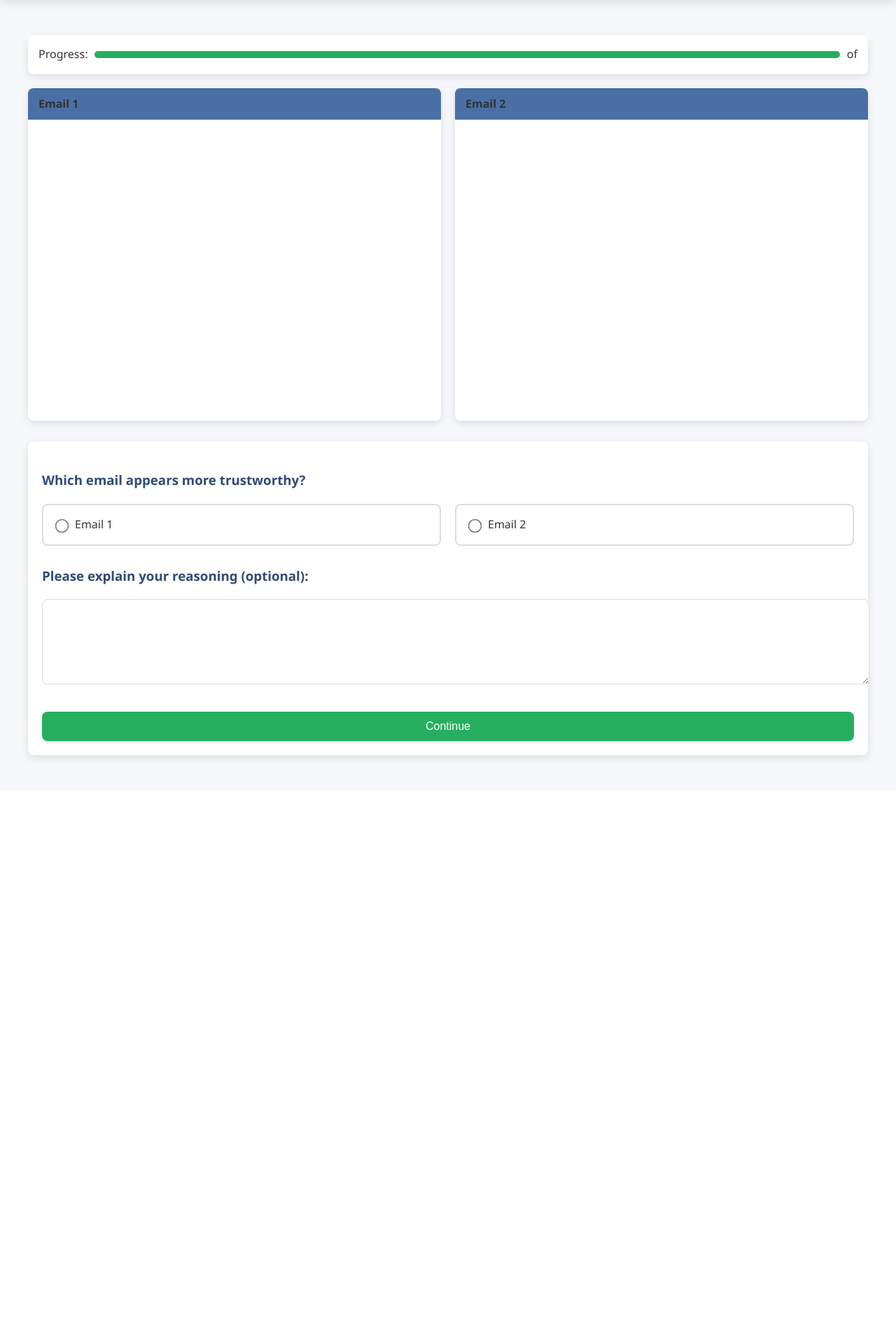
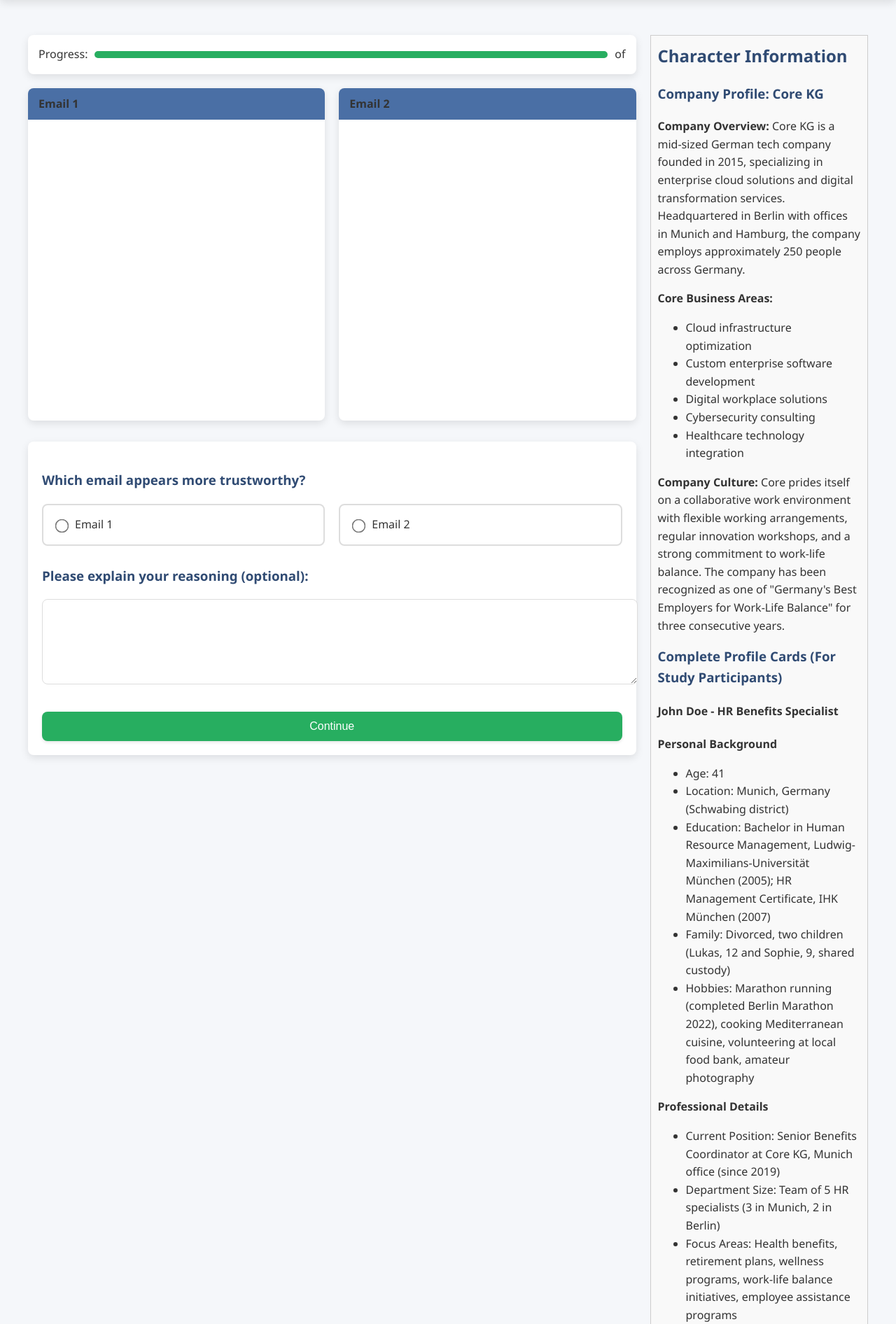
Before and after one commit to LOFWagner/Survey_Website_Comparison, a Flask app: template templates/survey.html in a window 1280 px wide. Shown: the part 101-1993 px from the top of the page at 70% size. Before the commit the page ends 1191 px from the top, so only its background shows below. Run offline with Flask 3, Linux system fonts and the light colour scheme; the template is opened without the code that fills it, so the values that code supplies are empty.

Commit message:
Add character in

```diff
--- a/templates/survey.html
+++ b/templates/survey.html
@@ -14,12 +14,28 @@
       return true;
     }
   </script>
+  <style>
+    .container {
+      display: flex;
+    }
+    .main-content {
+      flex: 3;
+    }
+    .character-info {
+      flex: 1;
+      margin-left: 20px;
+      border: 1px solid #ccc;
+      padding: 10px;
+      background-color: #f9f9f9;
+    }
+  </style>
 </head>
 <body>
   <header>
     <h1>Email Trustworthiness Survey</h1>
   </header>
   <div class="container">
+    <div class="main-content">
       <div class="progress">
         <span>Progress:</span>
         <div class="progress-bar">
@@ -83,5 +99,55 @@
         </form>
       </div>
     </div>
+    <div class="character-info">
+      <h2>Character Information</h2>
+      <h3>Company Profile: Core KG</h3>
+      <p><strong>Company Overview:</strong> Core KG is a mid-sized German tech company founded in 2015, specializing in enterprise cloud solutions and digital transformation services. Headquartered in Berlin with offices in Munich and Hamburg, the company employs approximately 250 people across Germany.</p>
+      <p><strong>Core Business Areas:</strong></p>
+      <ul>
+        <li>Cloud infrastructure optimization</li>
+        <li>Custom enterprise software development</li>
+        <li>Digital workplace solutions</li>
+        <li>Cybersecurity consulting</li>
+        <li>Healthcare technology integration</li>
+      </ul>
+      <p><strong>Company Culture:</strong> Core prides itself on a collaborative work environment with flexible working arrangements, regular innovation workshops, and a strong commitment to work-life balance. The company has been recognized as one of "Germany's Best Employers for Work-Life Balance" for three consecutive years.</p>
+      <h3>Complete Profile Cards (For Study Participants)</h3>
+      <h4>John Doe - HR Benefits Specialist</h4>
+      <p><strong>Personal Background</strong></p>
+      <ul>
+        <li>Age: 41</li>
+        <li>Location: Munich, Germany (Schwabing district)</li>
+        <li>Education: Bachelor in Human Resource Management, Ludwig-Maximilians-Universität München (2005); HR Management Certificate, IHK München (2007)</li>
+        <li>Family: Divorced, two children (Lukas, 12 and Sophie, 9, shared custody)</li>
+        <li>Hobbies: Marathon running (completed Berlin Marathon 2022), cooking Mediterranean cuisine, volunteering at local food bank, amateur photography</li>
+      </ul>
+      <p><strong>Professional Details</strong></p>
+      <ul>
+        <li>Current Position: Senior Benefits Coordinator at Core KG, Munich office (since 2019)</li>
+        <li>Department Size: Team of 5 HR specialists (3 in Munich, 2 in Berlin)</li>
+        <li>Focus Areas: Health benefits, retirement plans, wellness programs, work-life balance initiatives, employee assistance programs</li>
+        <li>Previous Experience: 8 years at AOK as Benefits Analyst, 3 years at Siemens as HR Assistant</li>
+        <li>Certifications: PHR (Professional in Human Resources), CEBS (Certified Employee Benefit Specialist), Mental Health First Aid Certification</li>
+        <li>Languages: German (native), English (proficient), Italian (conversational)</li>
+      </ul>
+      <p><strong>Current Projects</strong></p>
+      <ul>
+        <li>Implementing new mental health support program (MindWell Initiative with company MindBetterZ)</li>
+        <li>Coordinating annual benefits enrollment (deadline: November 15)</li>
+        <li>Developing employee wellness initiatives including fitness subsidies (Project name: WellSpring)</li>
+        <li>Creating comprehensive benefits information materials in both German and English</li>
+        <li>Organizing monthly wellness workshops (Internal Project name: Zen Cycle)</li>
+        <li>Negotiating improved family support benefits with providers</li>
+      </ul>
+      <p><strong>Professional Goals</strong></p>
+      <ul>
+        <li>Complete Advanced HR Analytics certification by year-end</li>
+        <li>Expand mental health resources for remote employees</li>
+        <li>Improve benefits enrollment participation by 15%</li>
+        <li>Develop comprehensive onboarding benefits package for new hires</li>
+      </ul>
+    </div>
+  </div>
 </body>
 </html>
```
Lines whose indentation alone changed are shown as unchanged.
